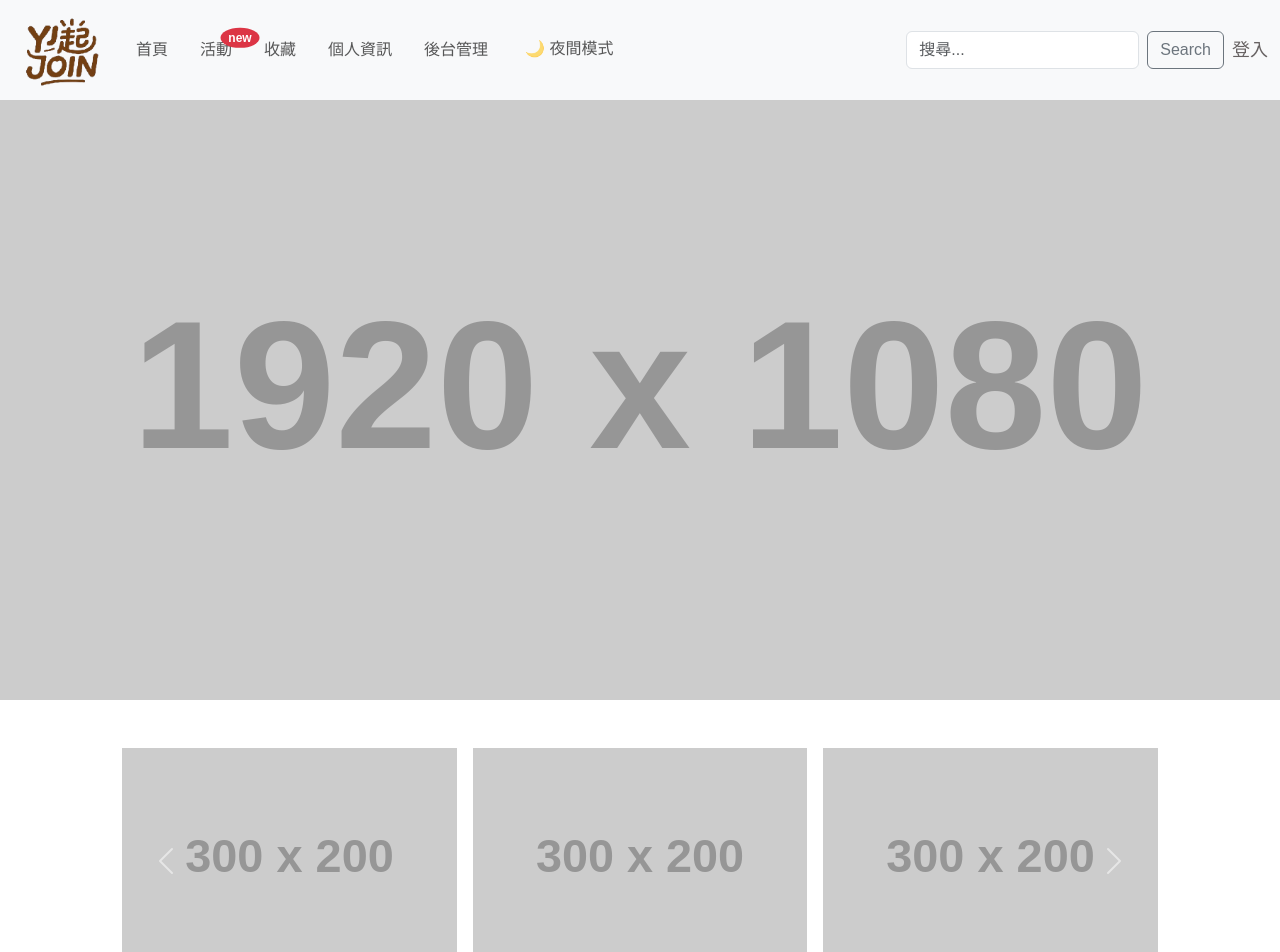
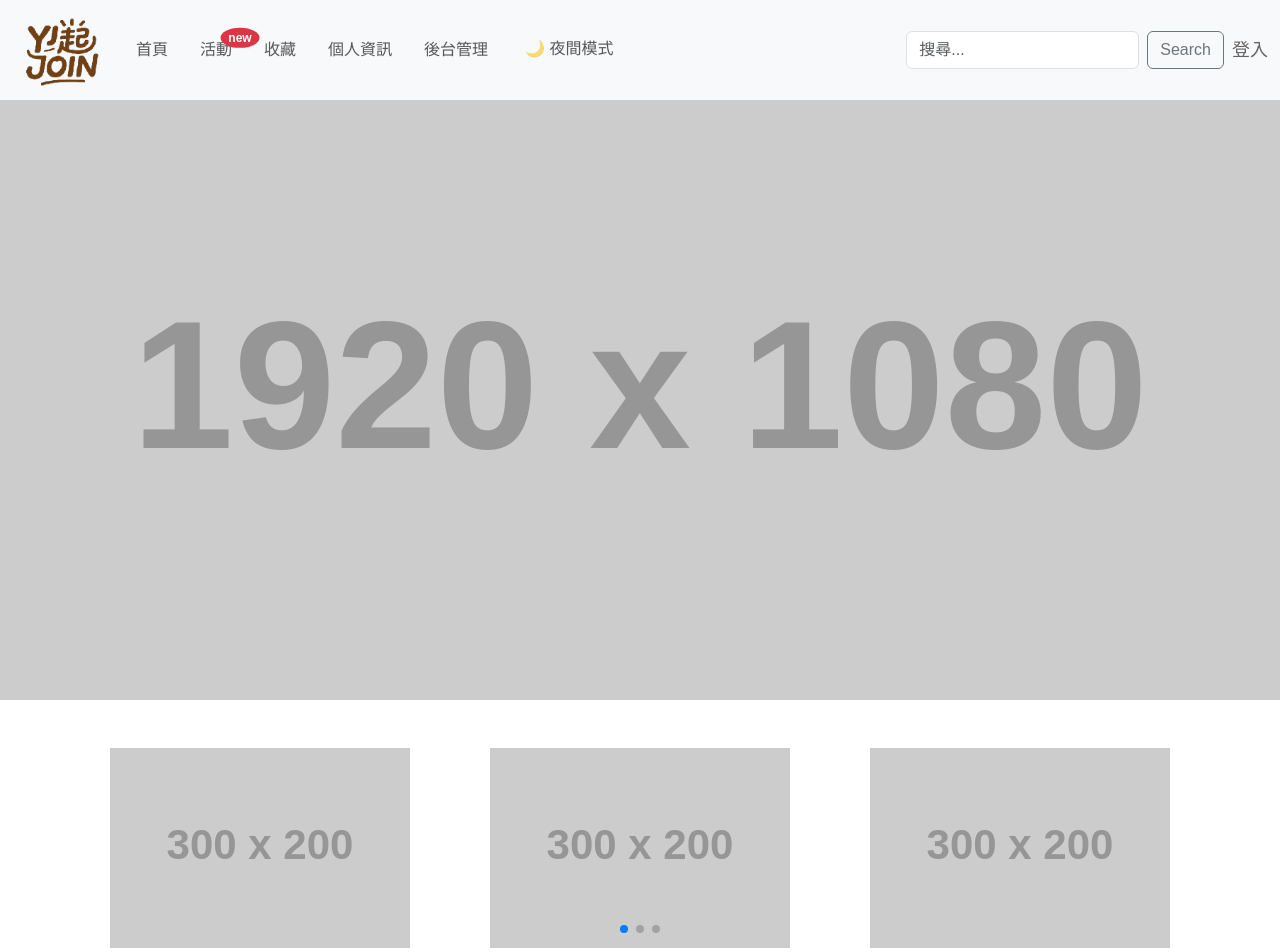
Before and after one commit to yini1221/my-react-event, a React (Vite) app: page /home in a window 1280 px wide. Shown: the top 952 px of the page. Built offline with nearby package versions, Linux system fonts and the light colour scheme.

Commit message:
useEffect

```diff
--- a/package.json
+++ b/package.json
@@ -10,6 +10,7 @@
     "preview": "vite preview"
   },
   "dependencies": {
+    "axios": "^1.9.0",
     "bootstrap": "^5.3.6",
     "react": "^18.2.0",
     "react-bootstrap": "^2.10.10",
--- a/src/pages/AdminEventCategoriesPage.jsx
+++ b/src/pages/AdminEventCategoriesPage.jsx
@@ -13,6 +13,7 @@ function AdminEventCategoriesPage() {
                         <div className="p-4 d-flex flex-column align-items-center">
                             <h2>活動分類管理</h2>
                             <table className="table table-bordered align-middle table-hover">
+                                <caption>List of categories</caption>
                                 <thead>
                                 <tr>
                                     <th>分類編號</th>
--- a/src/pages/AdminEventsPage.jsx
+++ b/src/pages/AdminEventsPage.jsx
@@ -99,7 +99,7 @@ function AdminEventsPage() {
                                 </tr>
                                 </thead>
                                 <tbody>
-                                <tr className="">
+                                <tr>
                                     <td>2011</td>
                                     <td>【茶香繚繞・仕紳雅聚】手作茶香袋體驗</td>
                                     <td className="overflow-auto w-100" style={{ height: '200px', display: '-webkit-box' }}>過期茶包也能很有品味？香包袋用完就丟太可惜？來場結合環保設計與香氣美學的體驗，為生活注入溫度與儀式感。本次選用『猴子設計』以大稻埕風景為靈感的手作布袋，搭配大稻埕名店『聯通漢芳』嚴選的天然香草原料，讓茶葉與茶包不再只是廢棄物，而是有故事、有風格的香氣祝福。</td>
--- a/src/pages/EventsPage.jsx
+++ b/src/pages/EventsPage.jsx
@@ -1,11 +1,12 @@
-import { useState } from 'react';
+import { useState, useEffect } from 'react';
 import { Link } from 'react-router-dom';
 import RegisterButton from '../components/RegisterButton';
 import '../css/eventsPage.css';
+import axios from 'axios';
 
 function EventsPage() {
-
   const [selectedCategory, setSelectedCategory] = useState('all');
+  const [events, setEvents] = useState([]);
 
   const categories = [
     { id: 'all', label: '所有活動' },
@@ -14,39 +15,87 @@ function EventsPage() {
     { id: 'learning', label: '學習' }
   ];
 
+useEffect(() => {
+  // 模擬假資料
+  const fakeData = [
+    {
+      id: 1,
+      title: "春季馬拉松",
+      imageUrl: "https://fakeimg.pl/350x300/ECF5FF?text=350x300",
+      date: "2025-05-30",
+      location: "台北市",
+      description: "一場健康又歡樂的路跑活動",
+      registeredCount: 12,
+      capacity: 40,
+    },
+    {
+      id: 2011,
+      title: "【茶香繚繞・仕紳雅聚】手作茶香袋體驗",
+      imageUrl: "https://fakeimg.pl/350x300/D2E9FF?text=350x300",
+      date: "2025-06-7",
+      location: "台灣台北市大同區民生西路309號",
+      description: "過期茶包也能很有品味？香包袋用完就丟太可惜？來場結合環保設計與香氣美學的體驗，為生活注入溫度與儀式感。本次選用『猴子設計』以大稻埕風景為靈感的手作布袋，搭配大稻埕名店『聯通漢芳』嚴選的天然香草原料，讓茶葉與茶包不再只是廢棄物，而是有故事、有風格的香氣祝福。",
+      registeredCount: 25,
+      capacity: 50,
+    },
+    {
+      id: 2,
+      title: "AI 藝術展",
+      imageUrl: "https://fakeimg.pl/350x300/D2E9FF?text=350x300",
+      date: "2025-06-10",
+      location: "華山文創園區",
+      description: "人工智慧與藝術的交織",
+      registeredCount: 25,
+      capacity: 50,
+    }
+  ];
+  setEvents(fakeData);
+}, [selectedCategory]);
+
+
+/*
+  useEffect(() => {
+    axios
+      .get(`/api/events${selectedCategory === 'all' ? '' : `?category=${selectedCategory}`}`)
+      .then((res) => setEvents(res.data))
+      .catch((err) => console.error(err));
+  }, [selectedCategory]);
+  */
+
   return (
     <div className='container-fluid'>
       <div className="btn-group w-100 mb-2" role="group">
         {categories.map((category) => (
-          <a
+          <button
             key={category.id}
-            type="button"
             className={`btn btn-outline-secondary btn-radius ${selectedCategory === category.id ? 'active' : ''}`}
             onClick={() => setSelectedCategory(category.id)}
           >
             {category.label}
-          </a>
+          </button>
         ))}
       </div>
+
       <ul className='list-unstyled'>
-        <li>
+        {events.map((event) => (
+          <li key={event.id}>
             <div className="row justify-content-center flex-column flex-md-row p-4 mb-4 mx-auto w-100 bg-light shadow rounded">
               <div className='col-md-6 col-lg-4'>
-              <img className='rounded-3 w-100' src="https://fakeimg.pl/350x300/ECF5FF?text=350x300" />
+                <img className='rounded-3 w-100' src={event.imageUrl} alt={event.title} />
               </div>
               <div className="col-md-6 col-lg-8 d-flex flex-column flex-grow-1 px-4">
-              <h2 className="mb-3 mt-3 mt-md-0"><strong>活動標題</strong></h2>
+                <h2 className="mb-3 mt-3 mt-md-0"><strong>{event.title}</strong></h2>
                 <div className="mb-3 d-md-flex justify-content-md-between text-secondary">
-                  <span>📅 日期</span><br />
-                  <span>📍 地點</span>
+                  <span>📅 {event.date}</span><br />
+                  <span>📍 {event.location}</span>
                 </div>
                 <div className="p-3 mb-3 bg-white rounded-3 shadow-sm events-color overflow-auto text-height">
-                  Lorem ipsum, dolor sit amet consectetur adipisicing elit. Eveniet alias ratione, saepe quasi aliquid earum laboriosam ipsam cupiditate error, totam pariatur modi! Molestias vel qui vero quibusdam reprehenderit culpa, quia cumque ratione eaque dolorem excepturi dolor, optio unde et fuga assumenda nemo error deleniti tempora in recusandae aut dignissimos! Quia explicabo autem, rerum commodi distinctio laborum? Ad, vitae illum. Quod iusto delectus fugit dolore. Quas porro obcaecati velit beatae ipsam ad harum molestiae, maxime labore similique voluptates. Nihil dolorum et laboriosam? Debitis quaerat facere, est ratione soluta enim autem reiciendis magni nostrum fugiat necessitatibus perferendis ea iure laboriosam quo iste!
+                  {event.description}
                 </div>
                 <div className='d-flex flex-column mt-md-auto'>
                   <div className='d-flex flex-column flex-md-row justify-content-between align-items-center'>
-                  <Link to="/events/{id}" className="btn btn-outline-secondary">閱讀全文...</Link>
-                  <p className="ms-md-auto mb-0">報名人數 0/40</p>
+                    <Link to={`/events/${event.id}`} className="btn btn-outline-secondary">閱讀全文...</Link>
+                    <p className="ms-md-auto mb-0">報名人數 {event.registeredCount}/{event.capacity}</p>
                   </div>
                   <div className="d-flex flex-column flex-md-row gap-1 ms-md-auto">
                     <RegisterButton eventId={event.id} />
@@ -56,63 +105,10 @@ function EventsPage() {
               </div>
             </div>
           </li>
-        <li>
-          <div className="row justify-content-center flex-column flex-md-row p-4 mx-auto w-100 bg-light shadow rounded">
-            <div className='col-md-6 col-lg-4'>
-              <img className='rounded-3 w-100' src="https://fakeimg.pl/350x250/D2E9FF?text=350x250" />
-            </div>
-            <div className="col-md-6 col-lg-8 d-flex flex-column flex-grow-1 px-4">
-              <h2 className="mb-3 mt-3 mt-md-0"><strong>活動標題</strong></h2>
-              <div className="mb-3 d-md-flex justify-content-md-between text-secondary">
-                  <span>📅 日期</span><br />
-                  <span>📍 地點</span>
-              </div>
-              <div className="p-3 mb-3 bg-white rounded-3 shadow-sm events-color overflow-auto text-height">
-                  Lorem ipsum, dolor sit amet consectetur adipisicing elit. Eveniet alias ratione, saepe quasi aliquid earum laboriosam ipsam cupiditate error, totam pariatur modi! Molestias vel qui vero quibusdam reprehenderit culpa, quia cumque ratione eaque dolorem excepturi dolor, optio unde et fuga assumenda nemo error deleniti tempora in recusandae aut dignissimos! Quia explicabo autem, rerum commodi distinctio laborum? Ad, vitae illum. Quod iusto delectus fugit dolore. Quas porro obcaecati velit beatae ipsam ad harum molestiae, maxime labore similique voluptates. Nihil dolorum et laboriosam? Debitis quaerat facere, est ratione soluta enim autem reiciendis magni nostrum fugiat necessitatibus perferendis ea iure laboriosam quo iste!
-              </div>
-              <div className='d-flex flex-column mt-md-auto'>
-                <div className='d-flex flex-column flex-md-row justify-content-between align-items-center'>
-                  <Link to="/events/{id}" className="btn btn-outline-secondary">閱讀全文...</Link>
-                  <p className="ms-md-auto mb-0">報名人數 0/40</p>
-                </div>
-                <div className="d-flex flex-column flex-md-row gap-1 ms-md-auto">
-                  <button className="btn btn-primary px-4">報名</button>
-                  <button className="btn btn-outline-secondary">收藏❤</button>
-                </div>
-              </div>
-            </div>
-          </div>
-        </li>
-        <li>
-          <div className="row justify-content-center flex-column flex-md-row p-4 mx-auto w-100 bg-light shadow rounded">
-            <div className='col-md-6 col-lg-4'>
-              <img className='rounded-3 w-100' src="https://fakeimg.pl/350x250/C4E1FF?text=350x250" />
-            </div>
-            <div className="col-md-6 col-lg-8 d-flex flex-column flex-grow-1 px-4">
-              <h2 className="mb-3 mt-3 mt-md-0"><strong>活動標題</strong></h2>
-              <div className="mb-3 d-md-flex justify-content-md-between text-secondary">
-                  <span>📅 日期</span><br />
-                  <span>📍 地點</span>
-              </div>
-              <div className="p-3 mb-3 bg-white rounded-3 shadow-sm events-color overflow-auto text-height">
-                  Lorem ipsum, dolor sit amet consectetur adipisicing elit. Eveniet alias ratione, saepe quasi aliquid earum laboriosam ipsam cupiditate error, totam pariatur modi! Molestias vel qui vero quibusdam reprehenderit culpa, quia cumque ratione eaque dolorem excepturi dolor, optio unde et fuga assumenda nemo error deleniti tempora in recusandae aut dignissimos! Quia explicabo autem, rerum commodi distinctio laborum? Ad, vitae illum. Quod iusto delectus fugit dolore. Quas porro obcaecati velit beatae ipsam ad harum molestiae, maxime labore similique voluptates. Nihil dolorum et laboriosam? Debitis quaerat facere, est ratione soluta enim autem reiciendis magni nostrum fugiat necessitatibus perferendis ea iure laboriosam quo iste!
-              </div>
-              <div className='d-flex flex-column mt-md-auto'>
-                <div className='d-flex flex-column flex-md-row justify-content-between align-items-center'>
-                  <Link to="/events/{id}" className="btn btn-outline-secondary">閱讀全文...</Link>
-                  <p className="ms-md-auto mb-0">報名人數 0/40</p>
-                </div>
-                <div className="d-flex flex-column flex-md-row gap-1 ms-md-auto">
-                  <button className="btn btn-primary px-4">報名</button>
-                  <button className="btn btn-outline-secondary">收藏❤</button>
-                </div>
-              </div>
-            </div>
-          </div>
-        </li>
+        ))}
       </ul>
     </div>
   );
 }
 
-export default EventsPage
+export default EventsPage;
--- a/src/pages/HomePage.jsx
+++ b/src/pages/HomePage.jsx
@@ -1,29 +1,11 @@
-import Swiper from 'swiper';
+import { Swiper, SwiperSlide } from 'swiper/react';
+import { Navigation, Pagination, Scrollbar, A11y } from 'swiper/modules';
+import 'swiper/css';
+import 'swiper/css/navigation';
+import 'swiper/css/pagination';
+import { Link } from 'react-router-dom';
 
-function HomePage()
-{
-
-  const swiper = new Swiper('.swiper', {
-    // 分頁
-    slidesPerView: 3,
-    slidesPerGroup: 3,
-    spaceBetween: 24,
-    pagination: {
-      el: '.swiper-pagination',
-      clickable: true,
-    },
-    // 左右箭頭
-    navigation: {
-      nextEl: '.swiper-button-next',
-      prevEl: '.swiper-button-prev',
-    },
-    // 滾動條
-    scrollbar: {
-      el: '.swiper-scrollbar',
-      draggable: true,
-    },
-  });
-
+function HomePage() {
   const images = [
     'https://fakeimg.pl/300x200/ECF5FF?text=Image+1',
     'https://fakeimg.pl/300x200/D2E9FF?text=Image+2',
@@ -36,50 +18,53 @@ function HomePage()
     'https://fakeimg.pl/300x200/2894FF?text=Image+9',
   ];
 
-  const groupedImages = [];
-  for (let i = 0; i < images.length; i += 3) {
-    groupedImages.push(images.slice(i, i + 3));
-  }
-
   return (
     <>
-
       <div className="position-relative w-100 ms-auto">
         <img
           src="https://fakeimg.pl/1920x1080/e3f2fd?text=1920x1080"
           alt="Banner"
-          className="w-100 object-fit-cover img-banner" />
-      </div>
-      {/* Bootstrap 5 輪播圖 */}
-      <div className="container my-5">
-        <div id="multiImageCarousel" className="carousel slide" data-bs-ride="carousel">
-          <div className="carousel-inner">
-            {groupedImages.map((group, index) => (
-              <div className={`carousel-item ${index === 0 ? 'active' : ''}`} key={index}>
-                <div className="d-flex justify-content-center gap-3">
-                  {group.map((imgSrc, idx) => (
-                    <img key={idx} src={imgSrc} className="img-fluid" alt={`Slide ${idx}`} style={{ width: '30%' }} />
-                  ))}
-                </div>
-              </div>
-            ))}
-          </div>
-
-          {/* 控制箭頭 */}
-          <button className="carousel-control-prev" type="button" data-bs-target="#multiImageCarousel" data-bs-slide="prev">
-            <span className="carousel-control-prev-icon" aria-hidden="true"></span>
-            <span className="visually-hidden">Previous</span>
-          </button>
-          <button className="carousel-control-next" type="button" data-bs-target="#multiImageCarousel" data-bs-slide="next">
-            <span className="carousel-control-next-icon" aria-hidden="true"></span>
-            <span className="visually-hidden">Next</span>
-          </button>
-        </div>
+          className="w-100 object-fit-cover img-banner"
+        />
       </div>
 
-
+      {/* Swiper 輪播 */}
+      <div className="container my-5">
+        <Swiper
+          modules={[Navigation, Pagination, Scrollbar, A11y]}
+          spaceBetween={24}
+          navigation
+          pagination={{ clickable: true }}
+          scrollbar={{ draggable: true }}
+          breakpoints={{
+            // 螢幕寬度 >= 0px 時（手機）
+            0: {
+              slidesPerView: 1,
+              slidesPerGroup: 1,
+            },
+            // >= 768px（平板）
+            768: {
+              slidesPerView: 2,
+              slidesPerGroup: 2,
+            },
+            // >= 992px（桌機）
+            992: {
+              slidesPerView: 3,
+              slidesPerGroup: 3,
+            },
+          }}
+        >
+          {images.map((img, index) => (
+            <SwiperSlide key={index}>
+              <Link to={`/events/${index}`}>
+                <img src={img} className="img-fluid" alt={`Slide ${index}`} />
+              </Link>
+            </SwiperSlide>
+          ))}
+        </Swiper>
+      </div>
     </>
   );
 }
 
-export default HomePage
+export default HomePage;
```
Also changed, not shown: src/pages/AdminMembersPage.jsx (+40 -0 lines), src/pages/AdminRegistrationsPage.jsx (+14 -2 lines), src/pages/FavoritesPage.jsx (+48 -6 lines), 1 other file (tests, documents, lock files or other folders). Lines whose indentation alone changed are shown as unchanged.
